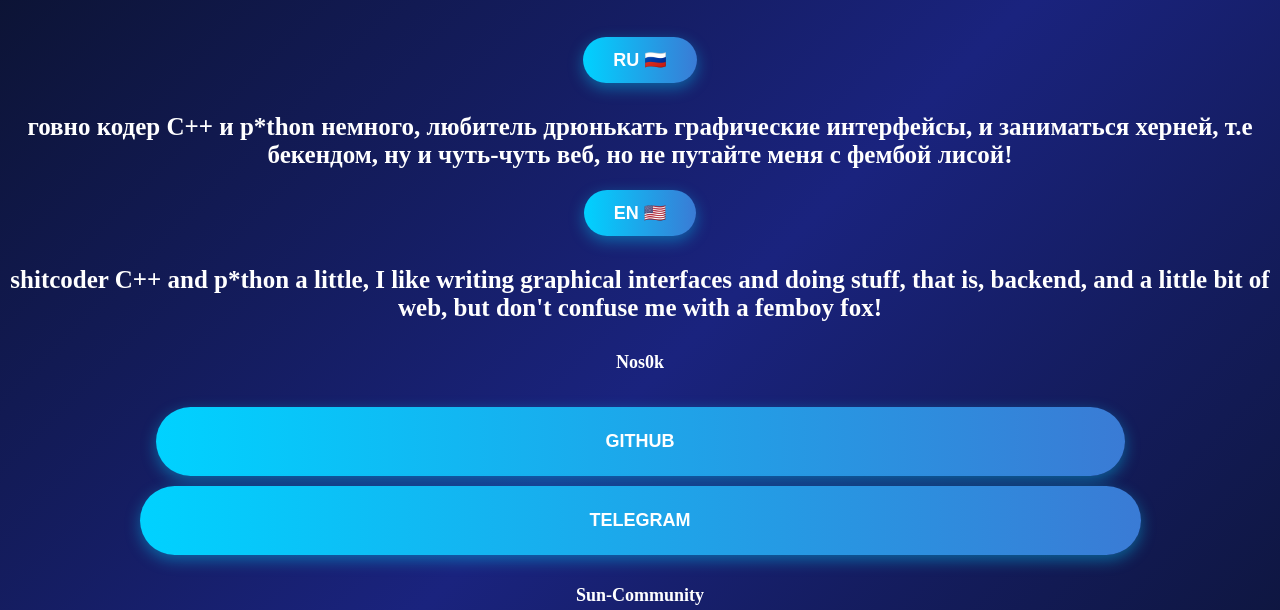
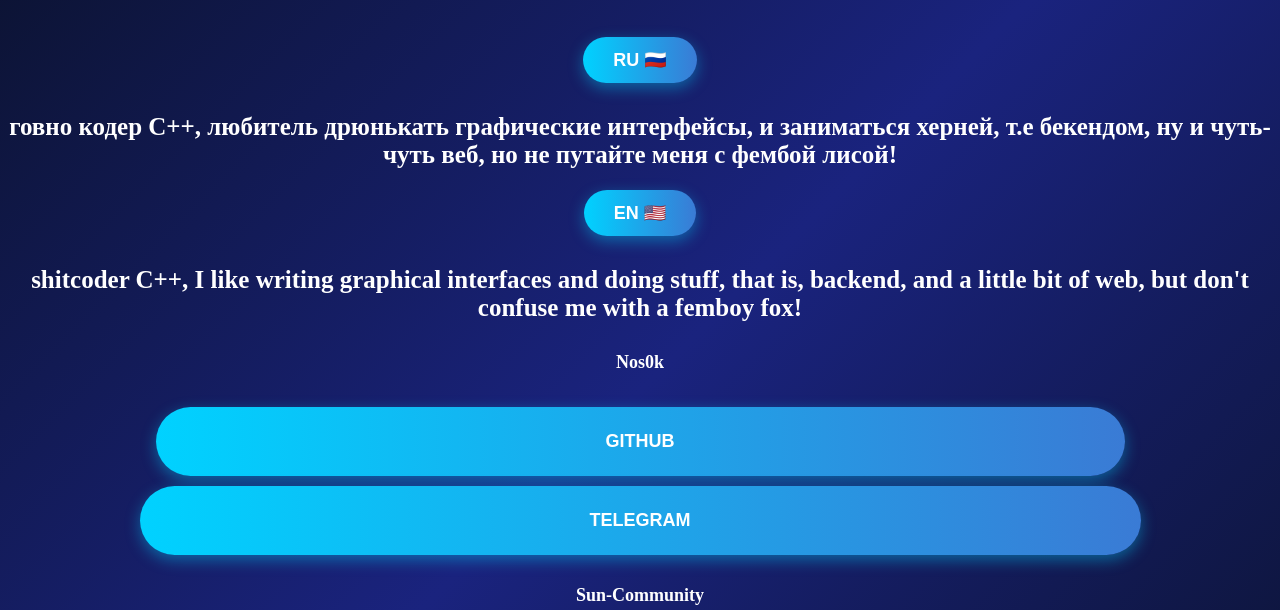
Before and after one commit to Nos0kCC/Nos0k-Offical-side, a plain HTML site: page index.html in a window 1280 px wide. Shown: the part 190-800 px from the top of the page. Drawn offline with Linux system fonts and the light colour scheme.

Commit message:
mini, milli, Update

```diff
--- a/index.html
+++ b/index.html
@@ -75,9 +75,9 @@
         <div style="color: white; font-size: 36px;">☻: <span id='vc'>0</span></div>
     	<h1 style="font-size: 85px;">Nos0k-Offical-Bio</h1>
         <button class="laungru-button">RU 🇷🇺</button>
-        <h2 style="font-size: 25px;">говно кодер C++ и p*thon немного, любитель дрюнькать графические интерфейсы, и заниматься херней, т.е бекендом, ну и чуть-чуть веб, но не путайте меня с фембой лисой!</h2>
+        <h2 style="font-size: 25px;">говно кодер C++, любитель дрюнькать графические интерфейсы, и заниматься херней, т.е бекендом, ну и чуть-чуть веб, но не путайте меня с фембой лисой!</h2>
         <button class="laungen-button">EN 🇺🇲</button>
-        <h3 style="font-size: 25px;">shitcoder C++ and p*thon a little, I like writing graphical interfaces and doing stuff, that is, backend, and a little bit of web, but don't confuse me with a femboy fox!</h3>
+        <h3 style="font-size: 25px;">shitcoder C++, I like writing graphical interfaces and doing stuff, that is, backend, and a little bit of web, but don't confuse me with a femboy fox!</h3>
         <h4 style="font-size: 18px;">Nos0k</h4>
         <button class="glow-button" id="ghb">GitHub</button>
         <button class="glow-tgbutton" id="tgb">telegram</button>
```
